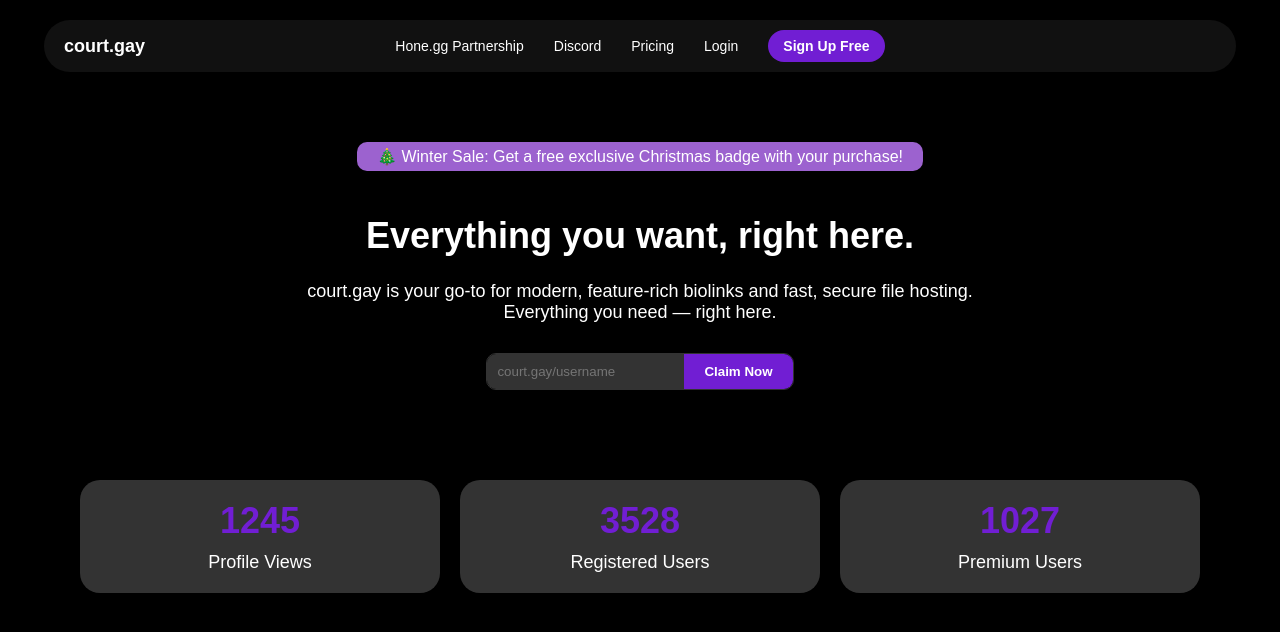
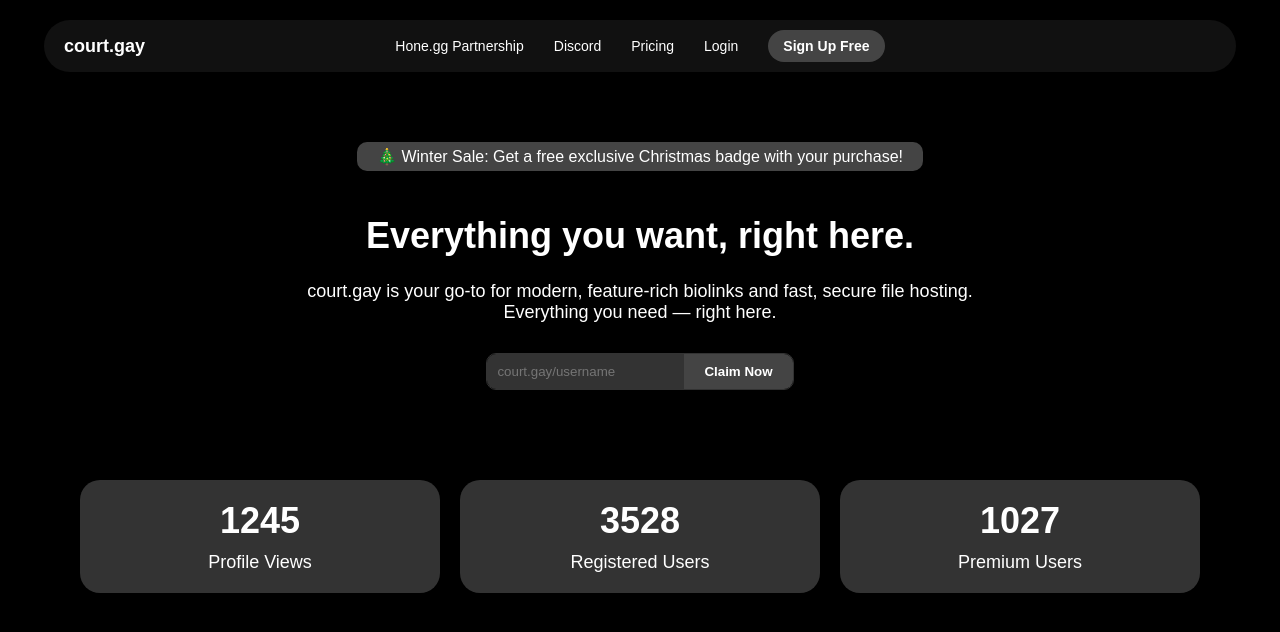
Before and after one commit to xxx-xxx-xx-xx-xxx/guns, a plain HTML site: page index.html in a window 1280 px wide. Drawn offline with Linux system fonts and the light colour scheme.

Commit message:
Update index.html

```diff
--- a/index.html
+++ b/index.html
@@ -43,19 +43,19 @@
     }
 
     .navbar a:hover {
-      color: #711ed3; /* Hover color */
+      color: #888; /* Gray hover color */
     }
 
     .navbar .signup {
       padding: 8px 15px;
       border-radius: 20px;
-      background-color: #711ed3;
+      background-color: #444; /* Dark gray button */
       font-weight: bold;
       transition: background-color 0.3s ease;
     }
 
     .navbar .signup:hover {
-      background-color: #5a14a1; /* Darker signup hover */
+      background-color: #333; /* Darker gray hover */
     }
 
     .logo {
@@ -69,7 +69,7 @@
 
     /* Promo Banner */
     .promo {
-      background-color: #9c62cf;
+      background-color: #444;
       padding: 5px 20px;
       border-radius: 10px;
       margin: 20px auto;
@@ -116,7 +116,7 @@
 
     .input-box button {
       padding: 10px 20px;
-      background-color: #711ed3;
+      background-color: #444; /* Dark gray button */
       border: none;
       color: white;
       font-weight: bold;
@@ -125,7 +125,7 @@
     }
 
     .input-box button:hover {
-      background-color: #5a14a1; /* Darker button hover */
+      background-color: #333; /* Darker gray button hover */
     }
 
     /* Stats Section */
@@ -155,8 +155,7 @@
     .stat-box h2 {
       font-size: 36px;
       margin: 0;
-      color: #711ed3;
-      transition: transform 0.3s ease;
+      color: white;
     }
 
     .stat-box p {
@@ -176,8 +175,7 @@
       display: inline-block;
       font-size: 36px;
       font-weight: bold;
-      color: #711ed3;
-      transition: transform 1s ease-in-out;
+      color: white;
     }
 
   </style>
@@ -231,7 +229,7 @@
       let start = 0;
       let end = target;
       let duration = 2000; // 2 seconds for animation
-      let increment = end / duration * 100;
+      let increment = end / (duration / 100); // Calculate increment value based on duration
 
       let interval = setInterval(function() {
         start += increment;
@@ -240,7 +238,7 @@
           start = end;
         }
         document.getElementById(id).innerText = Math.floor(start);
-      }, 100);
+      }, 100); // Update number every 100ms
     }
 
     // Animate numbers for statistics
```
